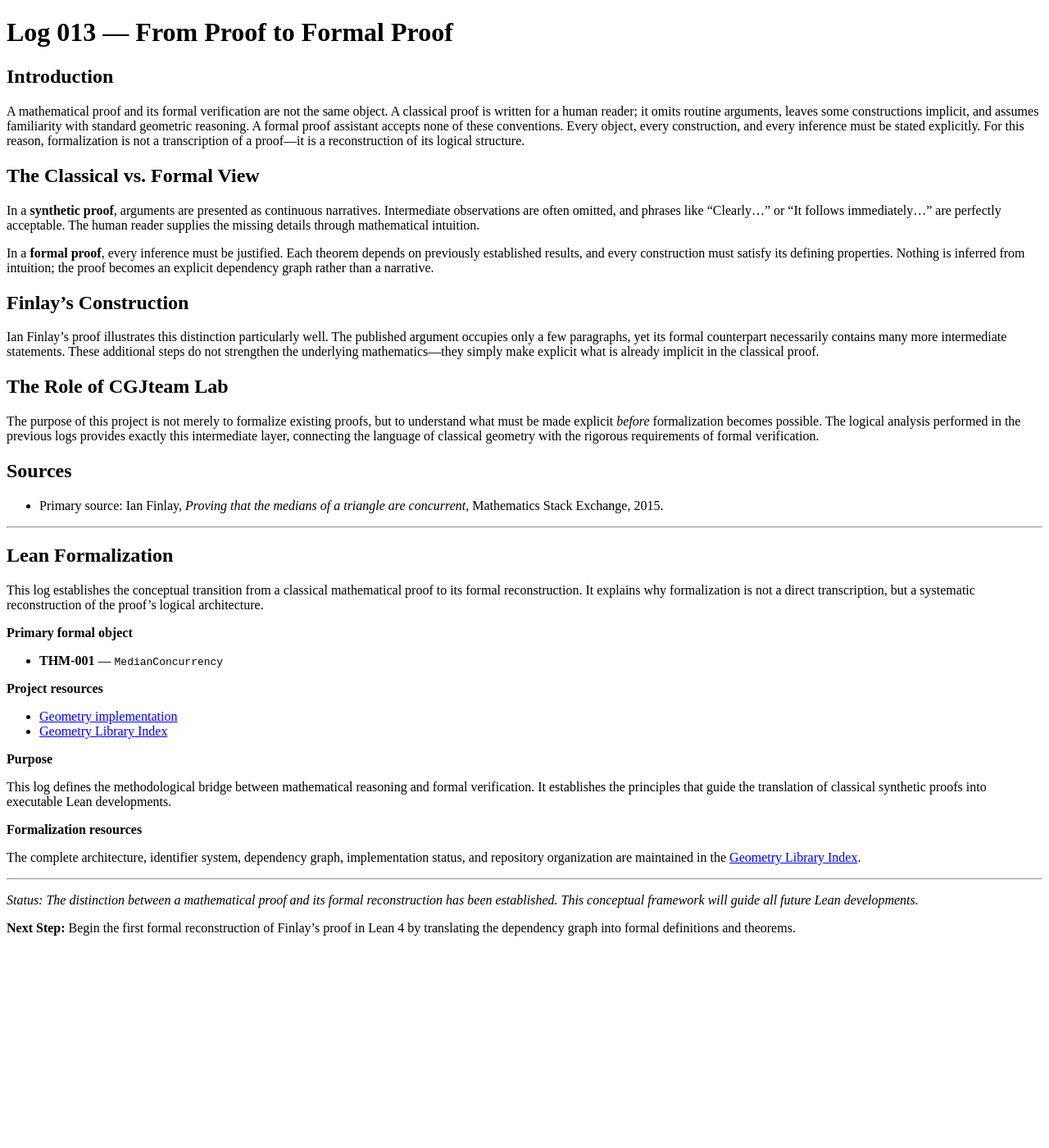
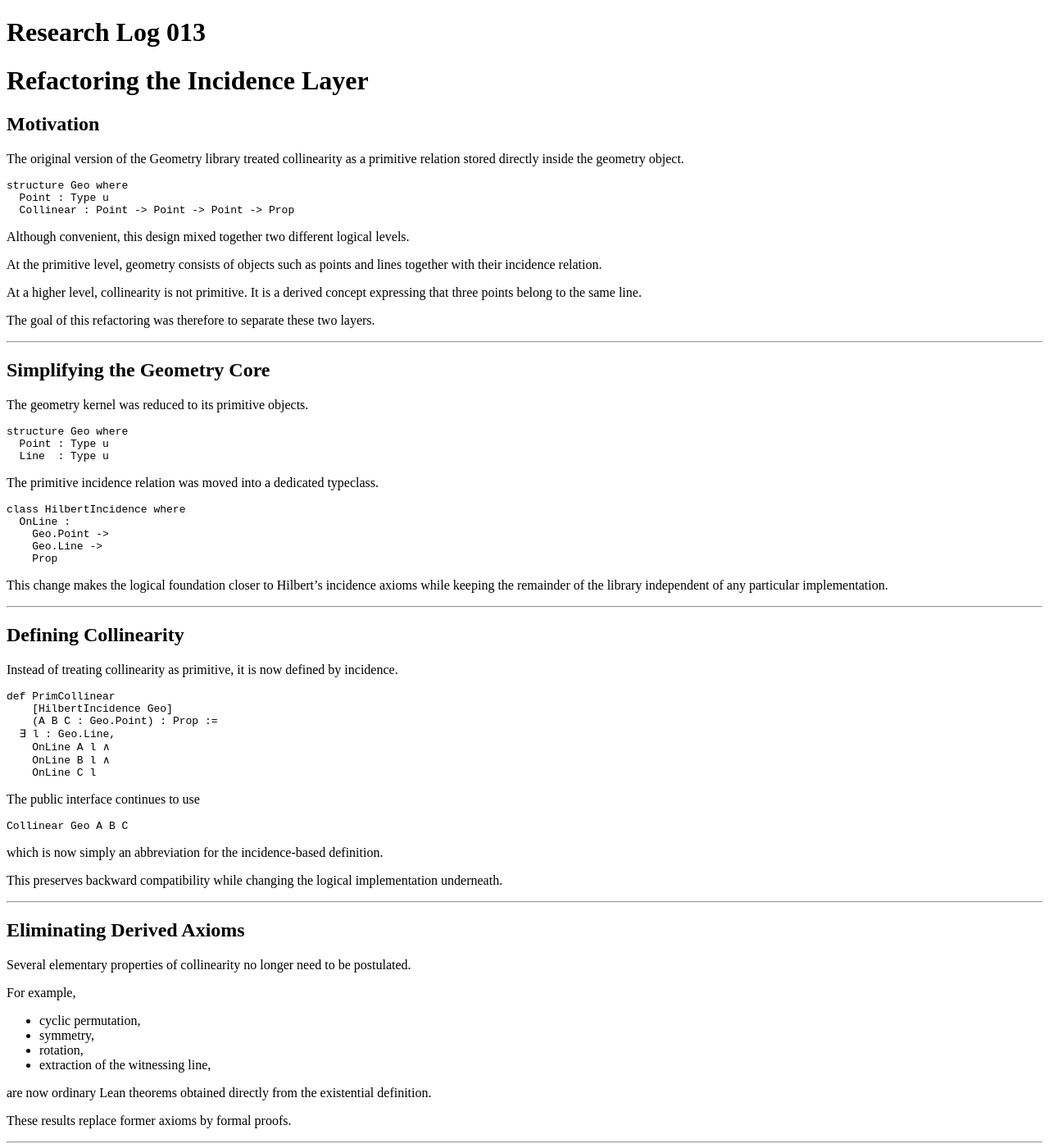
Before and after one commit to cgjteam/cgjteam.github.io, a Jekyll site: the page built from log-013.md, in a window 1280 px wide and 1400 px high. Shown: the whole window at 82% size. Built offline with Jekyll 4.4.1, drawn with Linux system fonts in a browser that asks for light colours; comment, search, counter and statistics services are not loaded; our own code applies the rules of GitHub Pages for plain Markdown files; some of the changed text lies outside the part shown.

Commit message:
Refactor incidence layer and define collinearity
Refactored the incidence layer of the Geometry library to separate primitive objects and derived concepts, enhancing logical organization without altering existing mathematical proofs.

````diff
--- a/log-013.md
+++ b/log-013.md
@@ -1,56 +1,142 @@
 ---
 layout: default
+title: "Research Log 013"
 ---
 
-# Log 013 — From Proof to Formal Proof
+# Research Log 013
 
-## Introduction
+# Refactoring the Incidence Layer
 
-A mathematical proof and its formal verification are not the same object. A classical proof is written for a human reader; it omits routine arguments, leaves some constructions implicit, and assumes familiarity with standard geometric reasoning. A formal proof assistant accepts none of these conventions. Every object, every construction, and every inference must be stated explicitly. For this reason, formalization is not a transcription of a proof—it is a reconstruction of its logical structure.
+## Motivation
 
-## The Classical vs. Formal View
+The original version of the Geometry library treated collinearity as a primitive relation stored directly inside the geometry object.
 
-In a **synthetic proof**, arguments are presented as continuous narratives. Intermediate observations are often omitted, and phrases like "Clearly..." or "It follows immediately..." are perfectly acceptable. The human reader supplies the missing details through mathematical intuition.
+```lean
+structure Geo where
+  Point : Type u
+  Collinear : Point -> Point -> Point -> Prop
+```
 
-In a **formal proof**, every inference must be justified. Each theorem depends on previously established results, and every construction must satisfy its defining properties. Nothing is inferred from intuition; the proof becomes an explicit dependency graph rather than a narrative.
+Although convenient, this design mixed together two different logical levels.
 
-## Finlay's Construction
+At the primitive level, geometry consists of objects such as points and lines together with their incidence relation.
 
-Ian Finlay's proof illustrates this distinction particularly well. The published argument occupies only a few paragraphs, yet its formal counterpart necessarily contains many more intermediate statements. These additional steps do not strengthen the underlying mathematics—they simply make explicit what is already implicit in the classical proof.
+At a higher level, collinearity is not primitive. It is a derived concept expressing that three points belong to the same line.
 
-## The Role of CGJteam Lab
-
-The purpose of this project is not merely to formalize existing proofs, but to understand what must be made explicit *before* formalization becomes possible. The logical analysis performed in the previous logs provides exactly this intermediate layer, connecting the language of classical geometry with the rigorous requirements of formal verification.
-
-## Sources
-
-* Primary source: Ian Finlay, *Proving that the medians of a triangle are concurrent*, Mathematics Stack Exchange, 2015.
+The goal of this refactoring was therefore to separate these two layers.
 
 ---
 
-## Lean Formalization
+## Simplifying the Geometry Core
 
-This log establishes the conceptual transition from a classical mathematical proof to its formal reconstruction. It explains why formalization is not a direct transcription, but a systematic reconstruction of the proof's logical architecture.
+The geometry kernel was reduced to its primitive objects.
 
-**Primary formal object**
+```lean
+structure Geo where
+  Point : Type u
+  Line  : Type u
+```
 
-- **THM-001** — `MedianConcurrency`
+The primitive incidence relation was moved into a dedicated typeclass.
 
-**Project resources**
+```lean
+class HilbertIncidence where
+  OnLine :
+    Geo.Point ->
+    Geo.Line ->
+    Prop
+```
 
-- [Geometry implementation](./Geometry_lean.html)
-- [Geometry Library Index](./Geometry.md)
-
-**Purpose**
-
-This log defines the methodological bridge between mathematical reasoning and formal verification. It establishes the principles that guide the translation of classical synthetic proofs into executable Lean developments.
-
-**Formalization resources**
-
-The complete architecture, identifier system, dependency graph, implementation status, and repository organization are maintained in the [Geometry Library Index](./Geometry.md).
+This change makes the logical foundation closer to Hilbert's incidence axioms while keeping the remainder of the library independent of any particular implementation.
 
 ---
 
-*Status: The distinction between a mathematical proof and its formal reconstruction has been established. This conceptual framework will guide all future Lean developments.*
+## Defining Collinearity
 
-**Next Step:** Begin the first formal reconstruction of Finlay's proof in Lean 4 by translating the dependency graph into formal definitions and theorems.
+Instead of treating collinearity as primitive, it is now defined by incidence.
+
+```lean
+def PrimCollinear
+    [HilbertIncidence Geo]
+    (A B C : Geo.Point) : Prop :=
+  ∃ l : Geo.Line,
+    OnLine A l ∧
+    OnLine B l ∧
+    OnLine C l
+```
+
+The public interface continues to use
+
+```lean
+Collinear Geo A B C
+```
+
+which is now simply an abbreviation for the incidence-based definition.
+
+This preserves backward compatibility while changing the logical implementation underneath.
+
+---
+
+## Eliminating Derived Axioms
+
+Several elementary properties of collinearity no longer need to be postulated.
+
+For example,
+
+- cyclic permutation,
+- symmetry,
+- rotation,
+- extraction of the witnessing line,
+
+are now ordinary Lean theorems obtained directly from the existential definition.
+
+These results replace former axioms by formal proofs.
+
+---
+
+## Migrating the Library
+
+The refactoring propagated through the complete dependency chain.
+
+```
+GeometryCore
+        ↓
+HilbertAxioms
+        ↓
+GeometryBase
+        ↓
+MidsegmentParallel
+        ↓
+FinlayProof
+```
+
+Each module was migrated while preserving its mathematical content.
+
+The existing formal proof of Finlay's construction required interface adjustments but no conceptual modifications.
+
+---
+
+## Result
+
+After completing the migration,
+
+- the primitive predicate `Geo.Collinear` disappeared,
+- collinearity became a derived notion,
+- the incidence layer became an independent foundation,
+- the complete Finlay development compiled successfully on the new architecture.
+
+No mathematical theorem had to be changed.
+
+Only the logical organization of the library was improved.
+
+---
+
+## Significance
+
+This is the first architectural refactoring of the project that changes the logical kernel without changing the mathematical developments built on top of it.
+
+The experiment demonstrates that the Geometry library can be systematically reduced to a smaller collection of primitive notions while preserving all existing formal proofs.
+
+This establishes a methodology for future work: replacing temporary axioms with formally verified theorems while maintaining a stable public interface.
+
+The long-term objective remains the same: to identify the minimal logical assumptions required by classical synthetic geometry.
````
